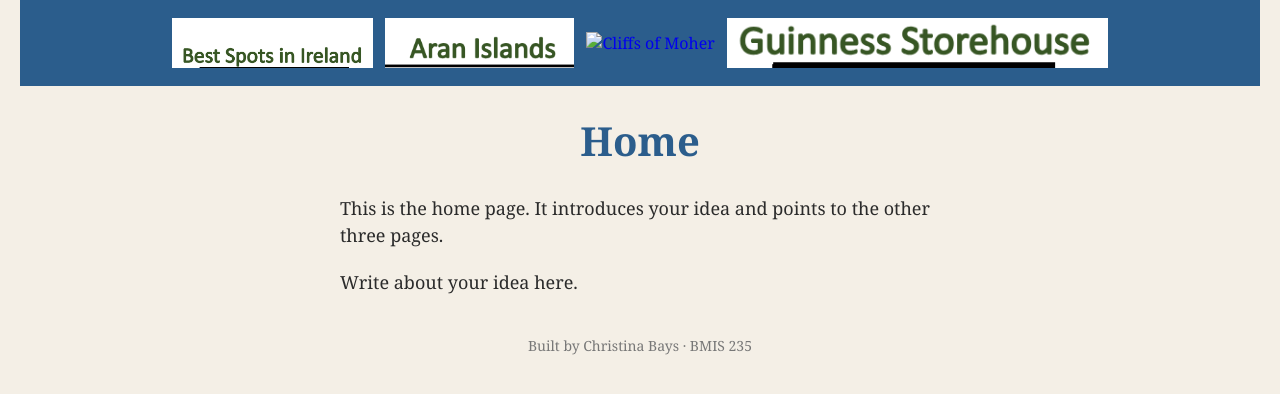
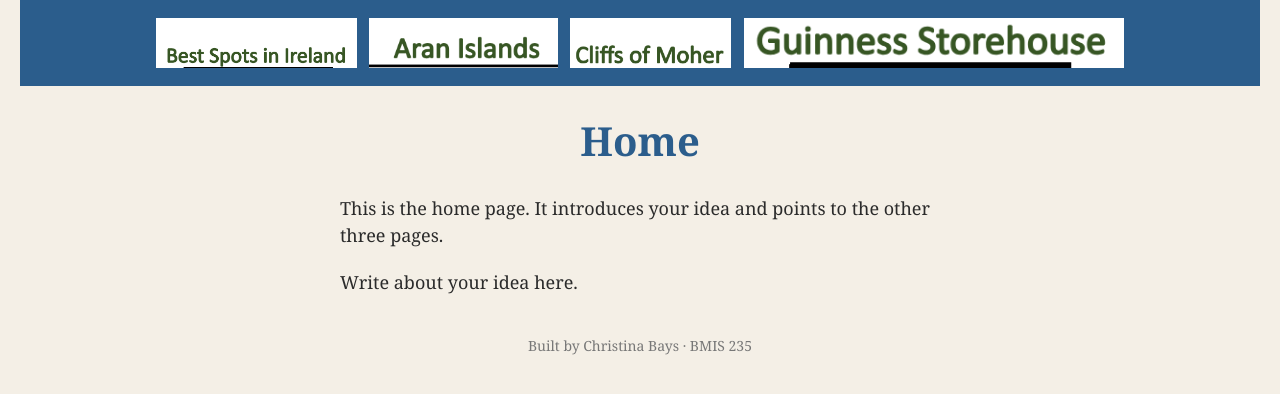
Before and after one commit to christinabays10/bmis235-html-3, a plain HTML site: page index.html in a window 1280 px wide. Drawn offline with Linux system fonts and the light colour scheme.

```diff
--- a/index.html
+++ b/index.html
@@ -24,7 +24,7 @@
 <nav>
     <a href="index.html"><img src="img/screenshot3.png" alt="Best Spots in Ireland"></a>
     <a href="christina.html"><img src="img/screenshot2.png" alt="Aran Islands"></a>
-    <a href="christinab.html"><img src="img/screenshot1.png" alt="Cliffs of Moher"></a>
+    <a href="christinab.html"><img src="img/screentshot1.png" alt="Cliffs of Moher"></a>
     <a href="christinabays.html"><img src="img/screenshot4.png" alt="Guinness Storehouse"></a>
 </nav>
 
```
